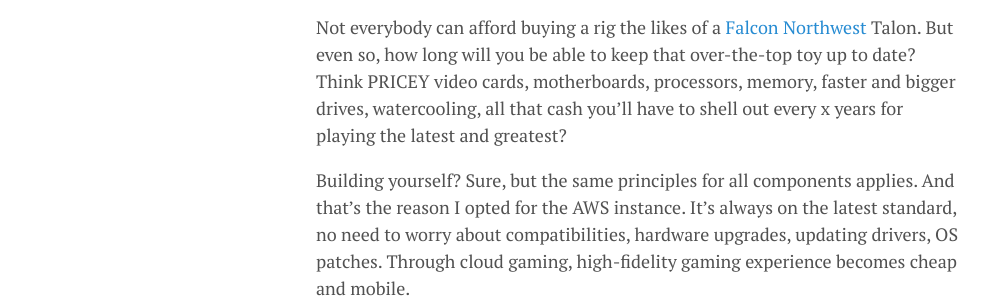
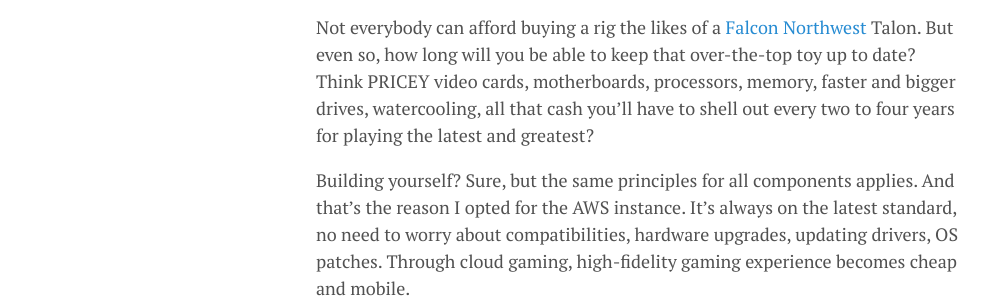
Before and after one commit to lgeurts/lgeurts.github.io, a Jekyll site: the page built from _posts/2021-11-02-aws-high-performance-cloud-gaming.md, in a window 1280 px wide and 900 px high. Shown: the part 443-741 px from the top of the window, without its empty margins (0-989 px from the left). Built offline with Jekyll 4.4.1, drawn with Linux system fonts in a browser that asks for light colours; nearby versions of some CDN libraries; comment, search, counter and statistics services are not loaded.

Commit message:
Update 2021-11-02-aws-high-performance-cloud-gaming.md

```diff
--- a/_posts/2021-11-02-aws-high-performance-cloud-gaming.md
+++ b/_posts/2021-11-02-aws-high-performance-cloud-gaming.md
@@ -13,7 +13,7 @@
 
 ## **Dude, why cloud gaming when I already have a gaming machine?**
 
-Not everybody can afford buying a rig the likes of a [Falcon Northwest](https://www.falcon-nw.com/desktops) Talon. But even so, how long will you be able to keep that over-the-top toy up to date? Think PRICEY video cards, motherboards, processors, memory, faster and bigger drives, watercooling, all that cash you'll have to shell out every x years for playing the latest and greatest?
+Not everybody can afford buying a rig the likes of a [Falcon Northwest](https://www.falcon-nw.com/desktops) Talon. But even so, how long will you be able to keep that over-the-top toy up to date? Think PRICEY video cards, motherboards, processors, memory, faster and bigger drives, watercooling, all that cash you'll have to shell out every two to four years for playing the latest and greatest?
 
 Building yourself? Sure, but the same principles for all components applies. And that's the reason I opted for the AWS instance. It's always on the latest standard, no need to worry about compatibilities, hardware upgrades, updating drivers, OS patches. Through cloud gaming, high-fidelity gaming experience becomes cheap and mobile.
 
```
